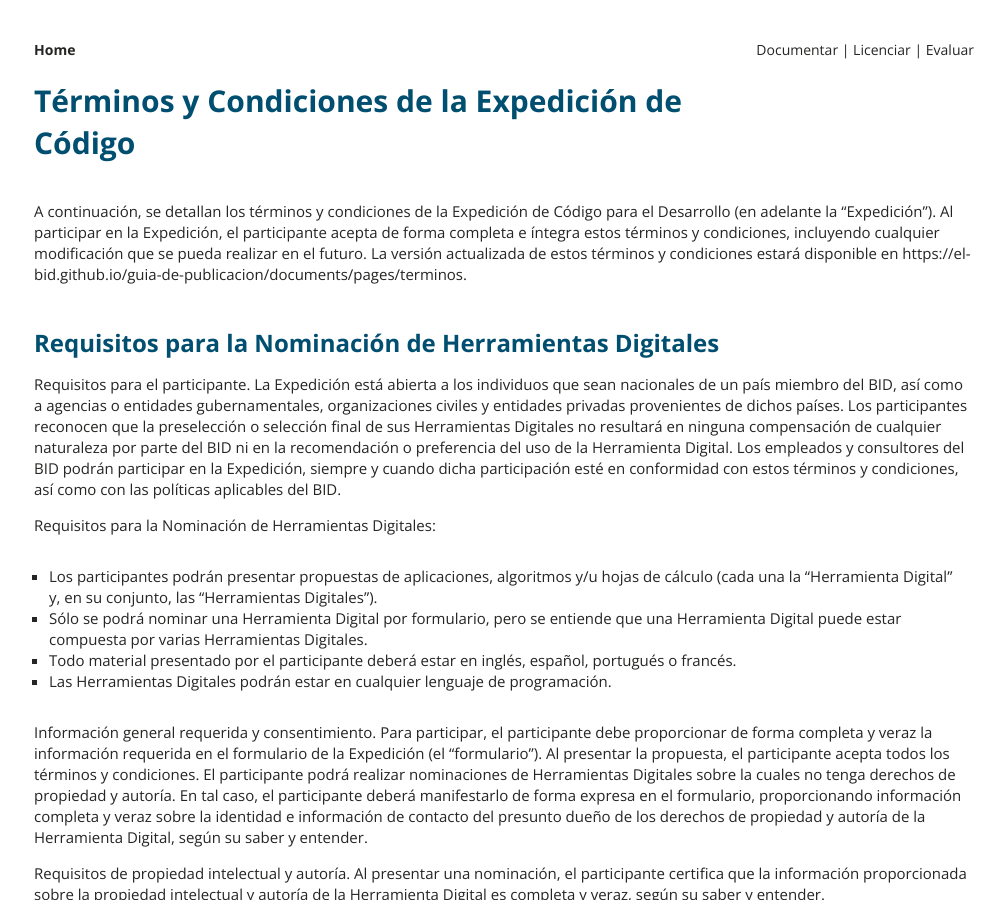
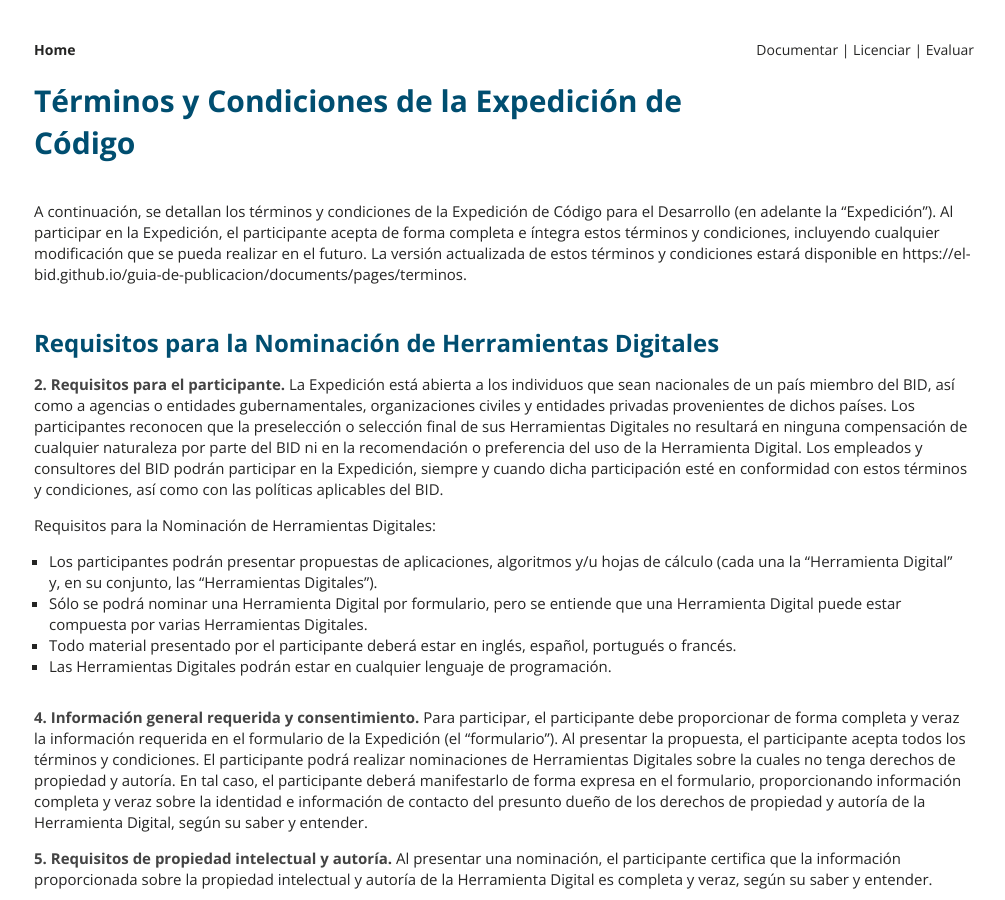
Before and after one commit to EL-BID/guia-de-publicacion, a Jekyll site: the page built from _documents/pages/terminos.markdown, in a window 1280 px wide and 900 px high. Shown: the whole window, without its empty margins (136-1141 px from the left). Built offline with Jekyll 4.4.1, drawn with Linux system fonts in a browser that asks for light colours.

Commit message:
Update terminos.markdown

```diff
--- a/_documents/pages/terminos.markdown
+++ b/_documents/pages/terminos.markdown
@@ -11,7 +11,7 @@ lang: es
 
 ## Requisitos para la Nominación de Herramientas Digitales
 
-2. Requisitos para el participante. La Expedición está abierta a los individuos que sean nacionales de un país miembro del BID, así como a agencias o entidades gubernamentales, organizaciones civiles y entidades privadas provenientes de dichos países.
+**2. Requisitos para el participante.** La Expedición está abierta a los individuos que sean nacionales de un país miembro del BID, así como a agencias o entidades gubernamentales, organizaciones civiles y entidades privadas provenientes de dichos países.
 Los participantes reconocen que la preselección o selección final de sus Herramientas Digitales no resultará en ninguna compensación de cualquier naturaleza por parte del BID ni en la recomendación o preferencia del uso de la Herramienta Digital.
 Los empleados y consultores del BID podrán participar en la Expedición, siempre y cuando dicha participación esté en conformidad con estos términos y condiciones, así como con las políticas aplicables del BID.
 
@@ -22,10 +22,10 @@ Los empleados y consultores del BID podrán participar en la Expedición, siempr
 * Todo material presentado por el participante deberá estar en inglés, español, portugués o francés.
 * Las Herramientas Digitales podrán estar en cualquier lenguaje de programación.
 
-4. Información general requerida y consentimiento. Para participar, el participante debe proporcionar de forma completa y veraz la información requerida en el formulario de la Expedición (el “formulario”). Al presentar la propuesta, el participante acepta todos los términos y condiciones.
+**4. Información general requerida y consentimiento.** Para participar, el participante debe proporcionar de forma completa y veraz la información requerida en el formulario de la Expedición (el “formulario”). Al presentar la propuesta, el participante acepta todos los términos y condiciones.
 El participante podrá realizar nominaciones de Herramientas Digitales sobre la cuales no tenga derechos de propiedad y autoría. En tal caso, el participante deberá manifestarlo de forma expresa en el formulario, proporcionando información completa y veraz sobre la identidad e información de contacto del presunto dueño de los derechos de propiedad y autoría de la Herramienta Digital, según su saber y entender.
 
-5. Requisitos de propiedad intelectual y autoría. Al presentar una nominación, el participante certifica que la información proporcionada sobre la propiedad intelectual y autoría de la Herramienta Digital es completa y veraz, según su saber y entender.
+**5. Requisitos de propiedad intelectual y autoría.** Al presentar una nominación, el participante certifica que la información proporcionada sobre la propiedad intelectual y autoría de la Herramienta Digital es completa y veraz, según su saber y entender.
 
 6. Crédito. El BID podrá publicar en la página web code.iadb.org el nombre del participante, así como una breve descripción y, cuando sea aplicable, el logo o imagen de la Herramienta Digital. El contenido de la descripción y cualquier otro aspecto sobre esta provisión estará sujeto a las políticas del BID. El BID podrá remover en cualquier momento la Herramienta Digital de su página web, ya sea de forma temporal o permanente, sin necesidad de justificar ni informar de la decisión al participante.
 
```
